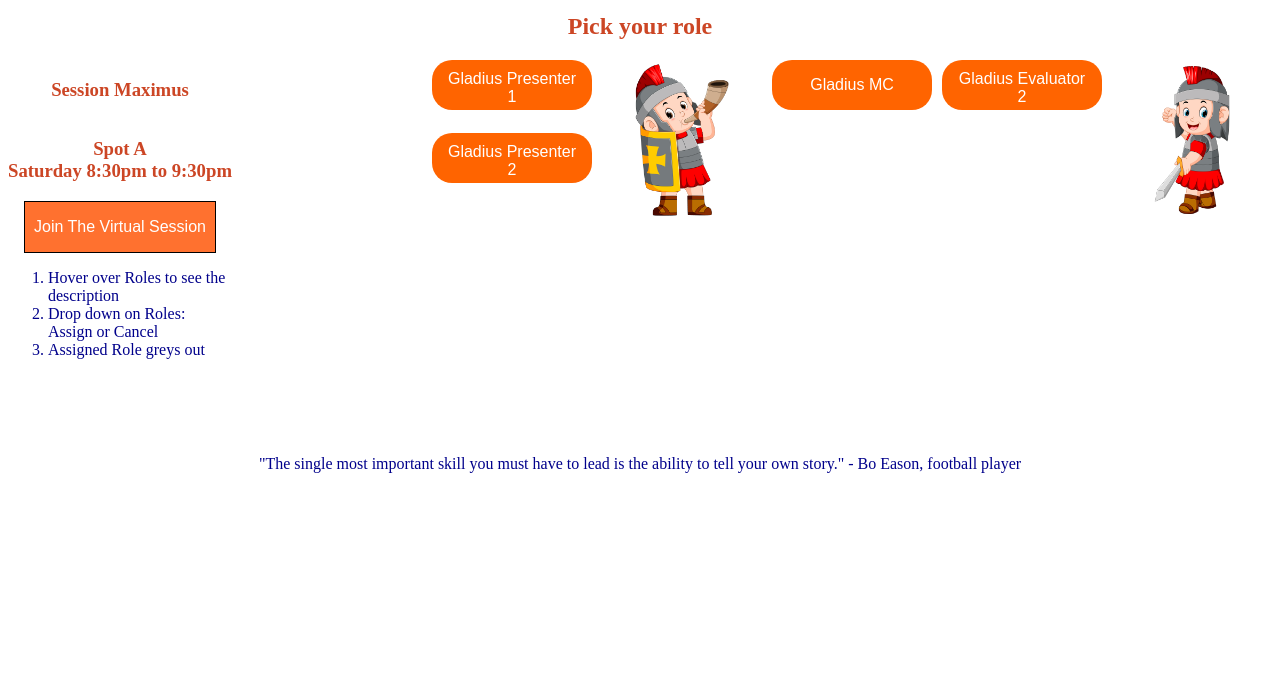
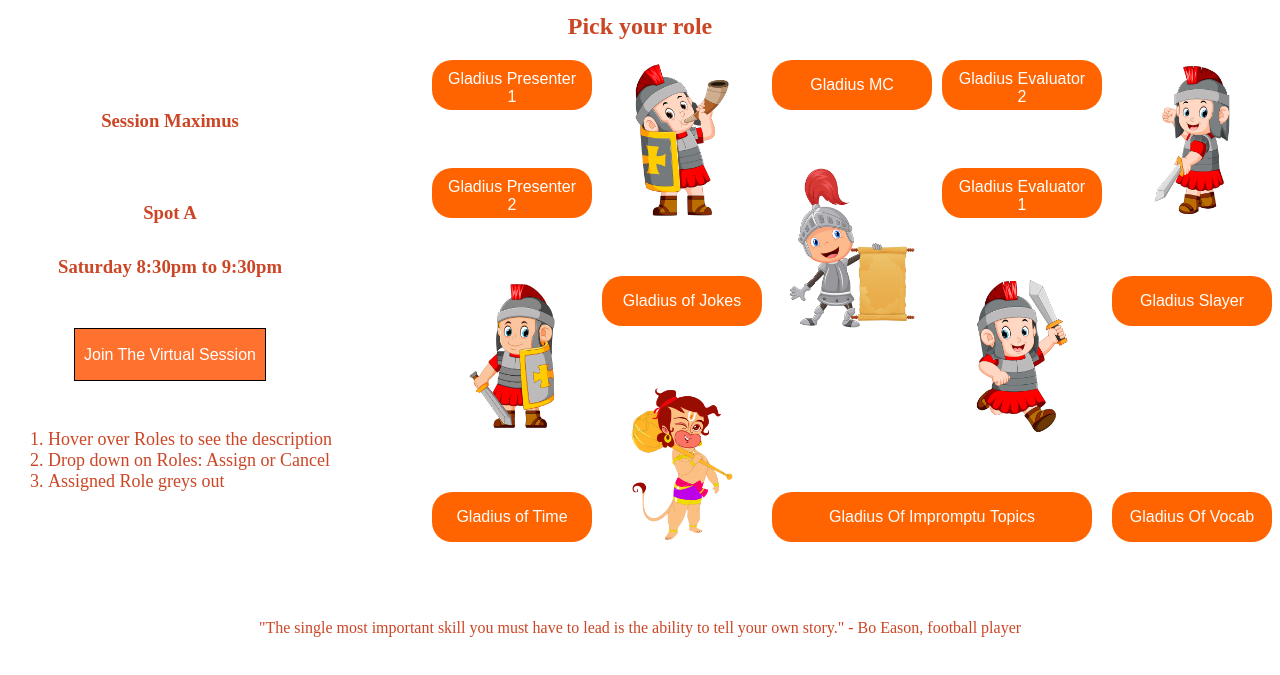
Before and after one commit to jaceybuchner/GOC, a plain HTML site: page rolesSpotA.html in a window 1280 px wide. Shown: the part 71-746 px from the top of the page. Drawn offline with Linux system fonts and the light colour scheme.

Commit message:
roles page fixes

```diff
--- a/css/styles.css
+++ b/css/styles.css
@@ -1118,6 +1118,11 @@ html, body {height: 100%;}
         margin-top: 0
     }
 
+    .listContainer ol li{
+        font-size: 18px;
+        color: #cc4625;
+    }
+
     .gridButton{
         background-color:rgb(255, 100, 0);
         color: white;
@@ -1130,13 +1135,13 @@ html, body {height: 100%;}
     }
 
     .gridContainer {
-        padding-left: 200px;
+        padding-left: 100px;
         display: grid;
         /*grid-template-columns: auto auto auto auto auto;*/
         grid-template-columns: 0.6fr 0.6fr 0.6fr 0.6fr 0.6fr;
-        grid-template-rows: 48px 48px 48px 48px;
+        grid-template-rows: 48px 48px 48px 48px 48px ;
         grid-column-gap: 10px;
-        grid-row-gap: 25px;
+        grid-row-gap: 60px;
     }
 
 
@@ -1159,5 +1164,75 @@ html, body {height: 100%;}
 
     .item5 img {
         width: 160px;
+        grid-row-start: 1;
+        grid-row-end: 4;
+    }
+
+    .item7 img {
+        width: 160px;
+        grid-column-start: 2;
+        grid-column-end: 3;
+        grid-row-start: 2;
+        grid-row-end: 4;
+    }
+
+    .item9 img {
+        width: 160px;
+    }
+
+    .item11 {
+        grid-column-start: 4;
+        grid-column-end: 5;
+    }
+
+    .item11 img {
+        width: 160px;
+    }
+
+    .item13 {
+        grid-row-start: 5;
+        grid-row-end: 6;
+    }
+
+    .item14 {
+        grid-column-start: 2;
+        grid-column-end: 3;
+    }
+
+    .item14 img {
+        width: 160px;
+    }
+
+    .item15 {
+        grid-column-start: 3;
+        grid-row-start: 5;
+        grid-column-end: 5;
+        grid-row-end: 6;
+    }
+
+    .item15 button {
+        background-color:rgb(255, 100, 0);
+        color: white;
+        border: none;
+        font-size: 1em;
+        padding: 10px 15px;
+        height: 50px;
+        width: 20em;
+        border-radius: 20px;
+    }
+
+    .item16 {
+        grid-column-start: 5;
+        grid-row-start: 5;
+        grid-column-end: 6;
+        grid-row-end: 6;
+    }
+
+    .mostImportantSkill2 {
+        color: #cc4625;
+        padding-top: 5%;
+        display: flex;
+        flex-direction: row;
+        justify-content: center;
     }
 }
--- a/rolesSpotA.html
+++ b/rolesSpotA.html
@@ -51,8 +51,19 @@
             <div class="item5"><img src="images/2.png" alt=""></div>
             <!-- second row-->
             <div class="item6"><button class="gridButton">Gladius Presenter 2</button></div>
+            <div class="item7"><img src="images/10.png" alt=""></div>
+            <div class="item8"><button class="gridButton">Gladius Evaluator 1</button></div>
+            <div></div>
+            <div class="item9"><img src="images/5.png" alt=""></div>
+            <div class="item10"><button class="gridButton">Gladius of Jokes</button></div>
+            <div class="item11"><img src="images/3.png" alt=""></div>
+            <div class="item12"><button class="gridButton">Gladius Slayer</button></div>
+            <div class="item13"><button class="gridButton">Gladius of Time</button></div>
+            <div class="item14"><img src="images/1.png" alt=""></div>
+            <div class="item15"><button>Gladius Of Impromptu Topics</button></div>
+            <div class="item16"><button class="gridButton">Gladius Of Vocab</button></div>
         </div>
     </div>
-    <p class="mostImportantSkill">"The single most important skill you must have to lead is the ability to tell your own story." - Bo Eason, football player</p>
+    <p class="mostImportantSkill2">"The single most important skill you must have to lead is the ability to tell your own story." - Bo Eason, football player</p>
 </body>
 </html>
```
